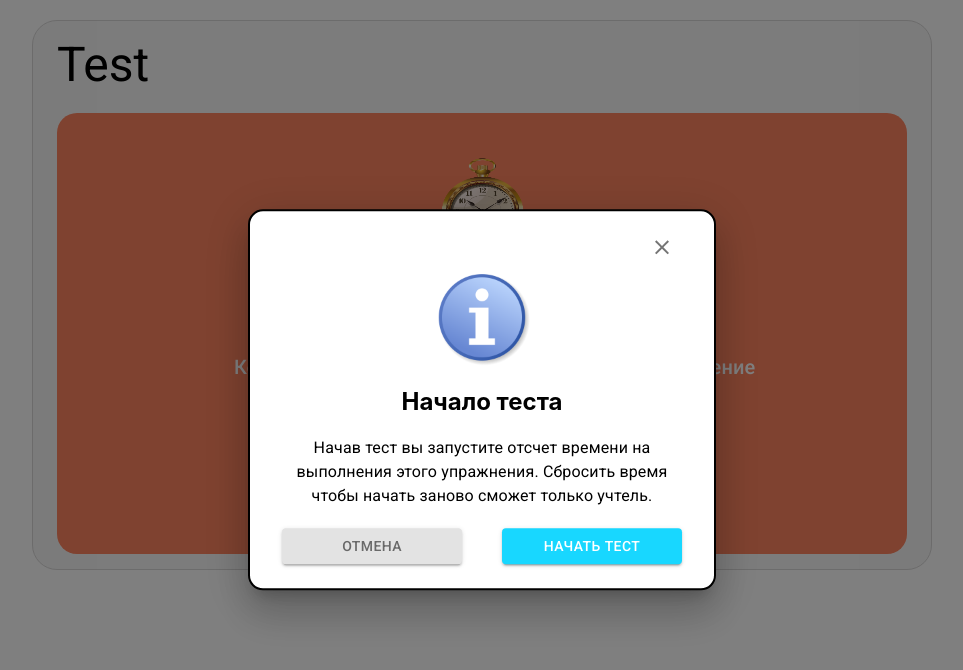
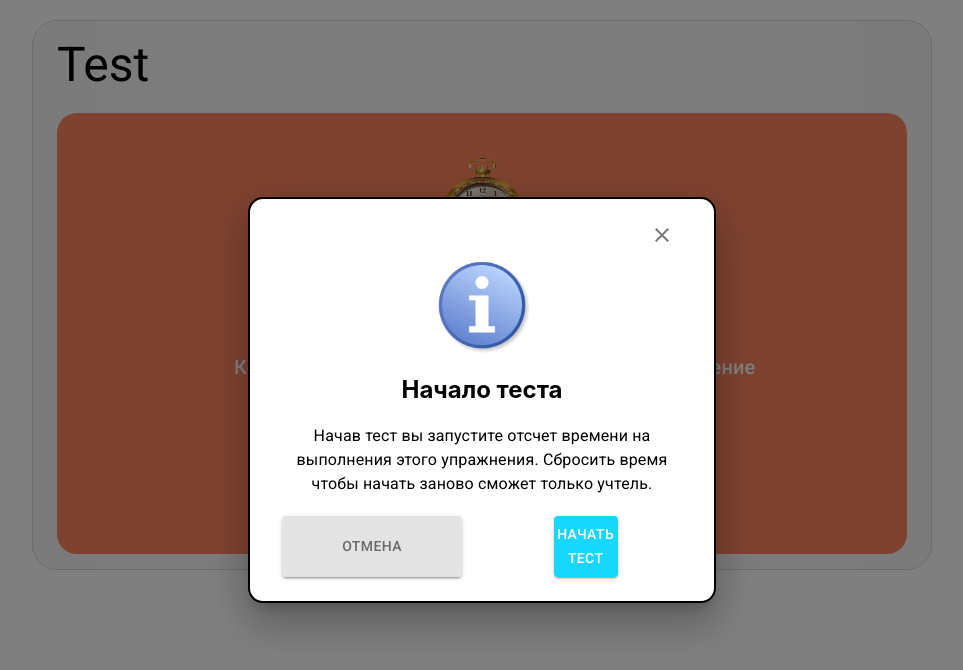
Before and after one commit to ArtemKa2208/polski, a React (Create React App) app: page / in a window 1280 px wide. Both pictures are taken after a click on the button "НАЧАТЬ ТЕСТ". Shown: the top 670 px of the page, without its empty margins (158-1121 px from the left). Built offline with nearby package versions, Linux system fonts and the light colour scheme.

Commit message:
Task is done

```diff
--- a/src/ModalStart/ModalStart.tsx
+++ b/src/ModalStart/ModalStart.tsx
@@ -6,6 +6,7 @@ import {
   IconButton,
   Modal, Typography,
 } from '@mui/material';
+import { Link } from 'react-router-dom';
 
 const style = {
   position: 'absolute',
@@ -111,8 +112,8 @@ export const ModalStart: React.FC = () => {
             >
               Отмена
             </Button>
+            <Link to="/test">
               <Button
-              to="/test"
                 variant="contained"
                 sx={{
                   width: '45%',
@@ -124,6 +125,7 @@ export const ModalStart: React.FC = () => {
               >
                 Начать тест
               </Button>
+            </Link>
           </Box>
         </Box>
       </Modal>
--- a/src/Preview/Preview.tsx
+++ b/src/Preview/Preview.tsx
@@ -101,7 +101,7 @@ export const Preview: React.FC<Props> = ({ numberOfQuestions, time }) => {
           }}
           >
             <Typography variant="h6">Время на выполнение</Typography>
-            <Typography variant="h4">7 мин.</Typography>
+            <Typography variant="h4">{time}</Typography>
           </Box>
         </Box>
         <ModalStart />
```
Lines whose indentation alone changed are shown as unchanged.
